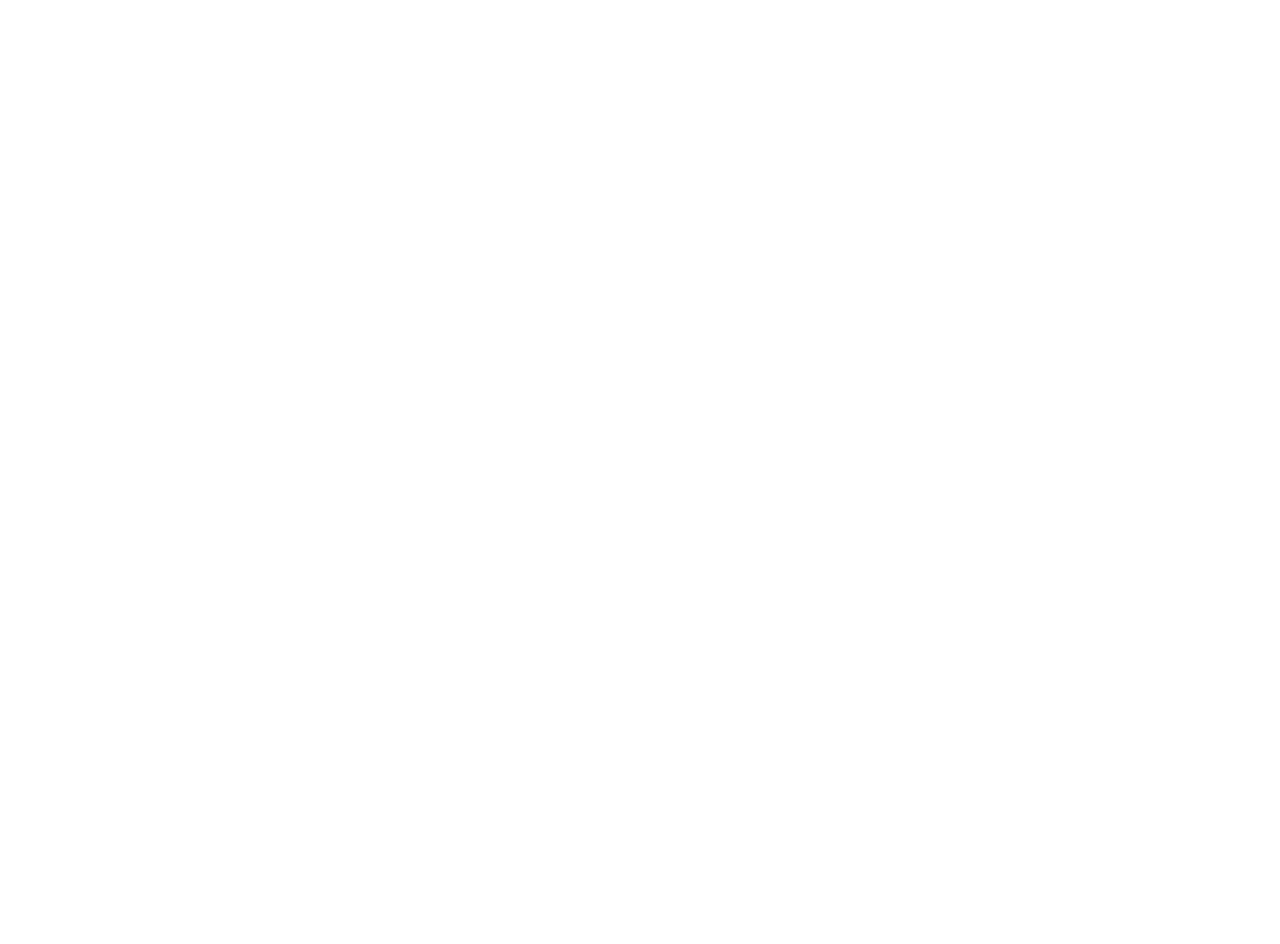
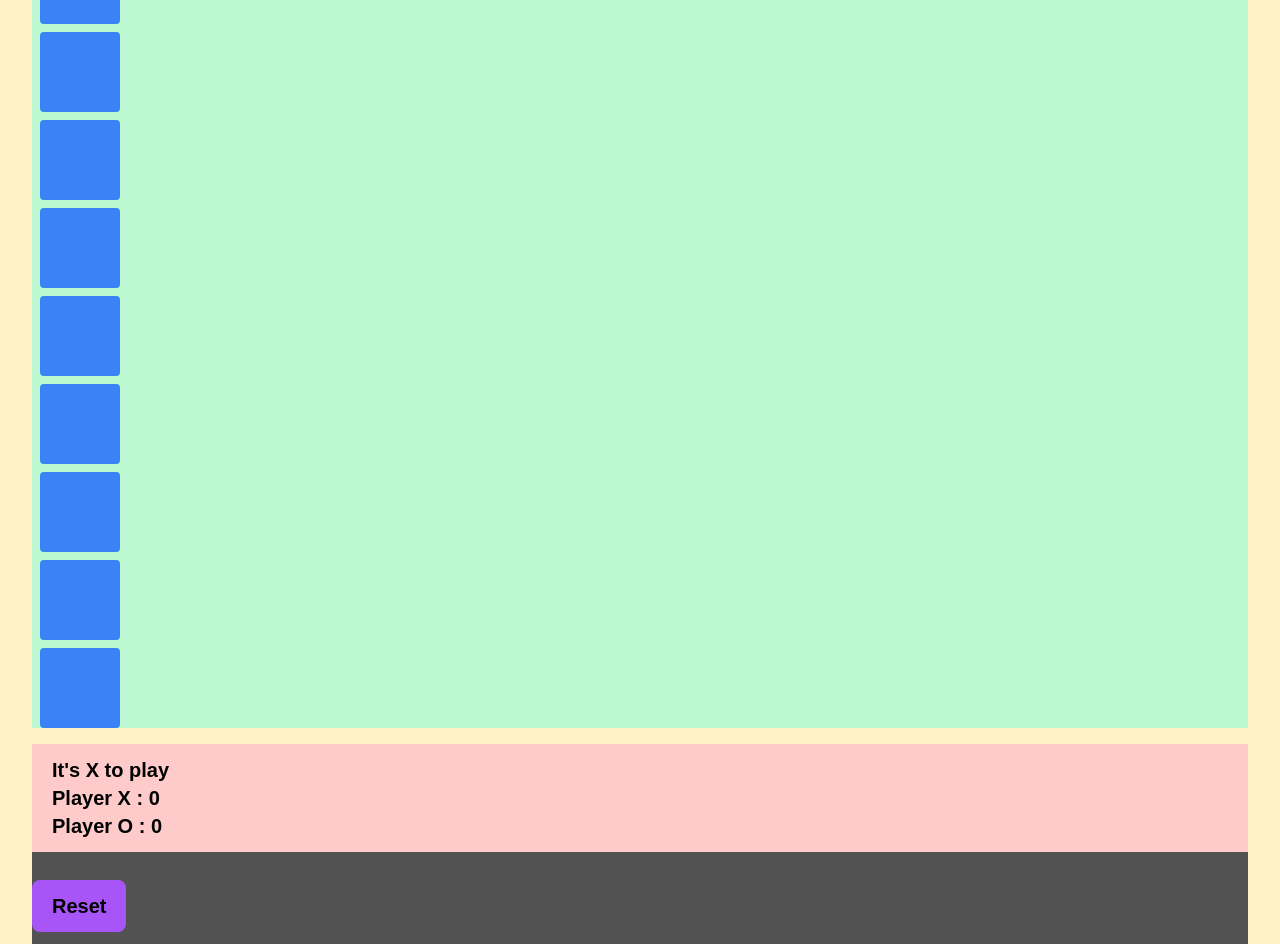
Before and after one commit to silwyth01/nextproject, a Vue app: page /tictactoe in a window 1280 px wide. Before the commit this address had no page. Shown: the part 120-1064 px from the top of the page. Before the commit the page ends 800 px from the top, so only its background shows below. Built offline with nearby package versions, Linux system fonts and the light colour scheme.

Commit message:
Tictactoe functionality done

```diff
--- a/src/components/Nav.vue
+++ b/src/components/Nav.vue
@@ -3,5 +3,6 @@
         <a class="text-gray-50 font-semibold px-3 py-2" href="/">Home</a>
         <a class="text-gray-50 font-semibold px-3 py-2" href="/clock">Clock</a>
         <a class="text-gray-50 font-semibold px-3 py-2" href="/library">Library</a>
+        <a class="text-gray-50 font-semibold px-3 py-2" href="/tictactoe">TicTacToe</a>
     </div>
 </template>
--- a/src/router/index.js
+++ b/src/router/index.js
@@ -2,6 +2,7 @@ import { createWebHistory, createRouter } from "vue-router";
 import Home from '../views/Home.view.vue'
 import Clock from '../views/Clock.view.vue'
 import Library from '../views/Library.view.vue'
+import TicTacToe from '../views/Tictactoe.view.vue'
 
 
 const routes = [
@@ -20,6 +21,11 @@ const routes = [
         name: 'Library',
         component: Library
     },
+    {
+        path: '/tictactoe',
+        name: 'TicTacToe',
+        component: TicTacToe
+    },
 ]
 const router = createRouter({
     history: createWebHistory(),
--- /dev/null
+++ b/src/views/Tictactoe.view.vue
@@ -0,0 +1,115 @@
+<script setup>
+import { ref, reactive } from 'vue'
+
+class Game {
+    constructor() {
+        this.winningConditions = [
+            [0, 1, 2],
+            [3, 4, 5],
+            [6, 7, 8],
+            [0, 3, 6],
+            [1, 4, 7],
+            [2, 5, 8],
+            [0, 4, 8],
+            [2, 4, 6]
+        ]
+        this.gameState = [{ content: "" }, { content: "" }, { content: "" }, { content: "" }, { content: "" }, { content: "" }, { content: "" }, { content: "" }, { content: "" },]
+        this.currentPlayer = new Player("");
+        this.isActive = true;
+        this.message = "";
+    }
+    play(box, nextPlayer) {
+        if (box.content != "" || !this.isActive) {
+            return
+        }
+
+        box.content = this.currentPlayer.symbol
+        game.winningConditions.forEach(condition => {
+            const a = this.gameState[condition[0]].content;
+            const b = this.gameState[condition[1]].content;
+            const c = this.gameState[condition[2]].content;
+            let filled = false;
+            if (a | b | c === "") {
+                filled = false;
+            } else {
+                filled = true
+            }
+            if (filled && a === b && b === c) {
+                this.isActive = false;
+                this.message = `It's a win for ${this.currentPlayer.symbol} `
+                this.currentPlayer.addPoint();
+            }
+
+        });
+        if (this.isActive && this.gameState.every(box => box.content !== "")) {
+            this.isActive = false;
+            this.message = `It's a draw`
+        }
+        if (this.isActive) {
+            nextPlayer.isPlaying = this.currentPlayer.isPlaying;
+            this.currentPlayer.isPlaying = false;
+            this.currentPlayer = nextPlayer;
+            this.message = `It's ${this.currentPlayer.symbol} to play`
+        }
+    }
+    reset(resetPlayer) {
+        this.gameState.forEach(box => { box.content = "" });
+        this.isActive = true;
+        this.currentPlayer = resetPlayer;
+        this.message = `It's ${this.currentPlayer.symbol} to play`
+
+    }
+
+}
+
+
+class Player {
+    constructor(symbol) {
+        this.symbol = symbol;
+        this.point = 0;
+        this.isPlaying = false;
+    }
+    addPoint() {
+        this.point++
+    }
+
+}
+
+let playerX = new Player("X");
+
+let playerO = new Player("O");
+
+let game = reactive(new Game());
+game.currentPlayer = playerX;
+game.currentPlayer.isPlaying = true;
+game.message = `It's ${game.currentPlayer.symbol} to play`
+
+
+
+</script>
+
+<template>
+    <div class="container bg-amber-100">
+        <div class="bg-green-200">
+            <div
+                v-for=" box in game.gameState"
+                class="bg-blue-500 w-20 h-20 m-2 text-center text-6xl font-bold rounded hover:bg-blue-600"
+            >
+                <button
+                    @click="game.currentPlayer.symbol === 'X' ? game.play(box, playerO) : game.play(box, playerX)"
+                >{{ box.content }}</button>
+            </div>
+        </div>
+        <div class="bg-neutral-600">
+            <div class="bg-red-200 mx-auto my-4 font-semibold text-xl px-5 py-3">
+                <div>{{ game.message }}</div>
+                <div>Player X : {{ playerX.point }}</div>
+                <div>Player O : {{ playerO.point }}</div>
+            </div>
+            <button
+                class="mx-auto my-3 font-semibold hover:bg-purple-600 text-xl px-5 py-3 bg-purple-500 rounded-lg"
+                @click="game.reset(playerX)"
+            >Reset</button>
+        </div>
+    </div>
+</template>
--- a/tailwind.config.js
+++ b/tailwind.config.js
@@ -4,7 +4,7 @@ module.exports = {
   theme: {
     container: {
       center: true,
-      padding: "1.5rem",
+      padding: "2rem",
       extend: {},
     },
     fontFamily: {
```
